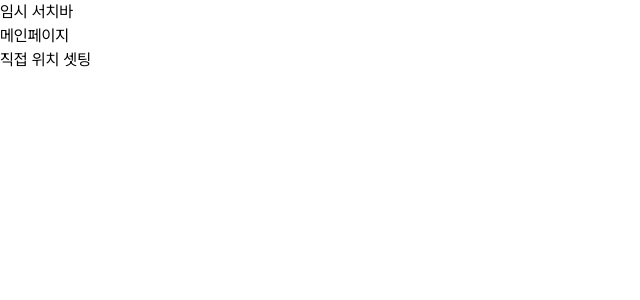
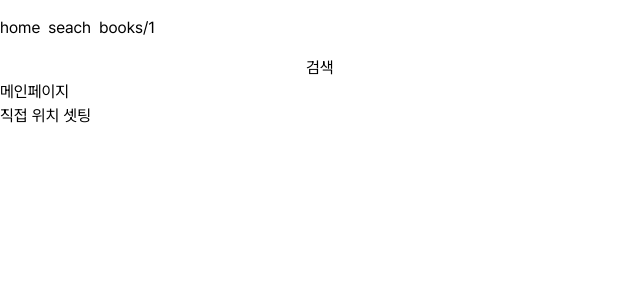
Before and after one commit to DongJae-Go-FE/Next.JS_15, a Next.js app: page / in a window 1280 px wide. Shown: the top 300 px of the page, without its empty margins (0-640 px from the left). Built offline with nearby package versions, Linux system fonts and the light colour scheme.

Commit message:
server components

```diff
--- /dev/null
+++ b/src/app/(with-searchbar)/_components/Client-components.tsx
@@ -0,0 +1,16 @@
+"use client";
+
+import { ReactNode } from "react";
+
+// import ServerComponents from "./Server-components";
+
+// export default function ClientComponent() {
+//   console.log("클라이언트 컴포넌트");
+//   return <ServerComponents />;
+// }
+//위처럼 import를 하는 것 보다는 props로 전달해주는 게 좋다
+
+export default function ClientComponent({ children }: { children: ReactNode }) {
+  console.log("클라이언트 컴포넌트");
+  return <div>{children}</div>;
+}
--- /dev/null
+++ b/src/app/(with-searchbar)/_components/SearchBar/SearchBar.tsx
@@ -0,0 +1,28 @@
+"use client";
+
+import { useRouter } from "next/navigation";
+import { useState } from "react";
+
+export default function SearchBar() {
+  const [search, setSearch] = useState("");
+
+  const { push } = useRouter();
+
+  return (
+    <div>
+      <input
+        type="text"
+        value={search}
+        onChange={(e) => setSearch(e.target.value)}
+      />
+      <button
+        type="button"
+        onClick={() => {
+          push(`/search/?q=${search}`);
+        }}
+      >
+        검색
+      </button>
+    </div>
+  );
+}
--- /dev/null
+++ b/src/app/(with-searchbar)/_components/SearchBar/index.ts
@@ -0,0 +1,3 @@
+import SearchBar from "./SearchBar";
+
+export default SearchBar;
--- /dev/null
+++ b/src/app/(with-searchbar)/_components/Server-components.tsx
@@ -0,0 +1,4 @@
+export default function ServerComponents() {
+  console.log("서버 컴포넌트")
+  return <div></div>;
+}
--- a/src/app/(with-searchbar)/layout.tsx
+++ b/src/app/(with-searchbar)/layout.tsx
@@ -1,7 +1,9 @@
+import SearchBar from "./_components/SearchBar";
+
 export default function Layout({ children }: { children: React.ReactNode }) {
   return (
     <div>
-      <div>임시 서치바</div>
+      <SearchBar />
       {children}
       직접 위치 셋팅
     </div>
--- a/src/app/(with-searchbar)/page.tsx
+++ b/src/app/(with-searchbar)/page.tsx
@@ -1,10 +1,25 @@
-export default async function Home() {
+import ClientComponent from "./_components/Client-components";
+import ServerComponents from "./_components/Server-components";
+
+export default function Home() {
+  console.log("홈");
   return (
     <div>
-      <main>메인페이지</main>
+      <main>
+        메인페이지
+        <ClientComponent>
+          <ServerComponents />
+        </ClientComponent>
+      </main>
     </div>
   );
 }
 
 //() 소괄호 폴더명으로 이렇게 감싸는 것을 라우트 그룹 Route Group이라고 함
 //URL 경로에는 영향을 주지 않고 layout만 그룹으로 하기 용이 즉 (라우트명)은 URL에 포함X
+
+// 앱라우터에서 디폴트로 서버 컴포넌트
+//서버 컴포넌트에서는 브라우저에서 안 실행하기 때문에 콘솔창에 console.log()안찍힘
+
+
+// 이렇게 children으로 전달한 서버 컴포넌트는 클라이언트 컴포넌트로 변환 안함
--- a/src/app/(with-searchbar)/search/page.tsx
+++ b/src/app/(with-searchbar)/search/page.tsx
@@ -1,3 +1,4 @@
+import ClientComponent from "../_components/Client-components";
 
 //리액트 서버 컴포넌트이기 때문 async를 붙일 수 있다
 export default async function page({
@@ -7,5 +8,12 @@ export default async function page({
 }) {
   const { q } = await searchParams;
 
-  return <div>검색페이지:{q}</div>;
+  return (
+    <div>
+      검색페이지:{q}
+      <ClientComponent>
+        <></>
+      </ClientComponent>
+    </div>
+  );
 }
--- a/src/app/layout.tsx
+++ b/src/app/layout.tsx
@@ -3,6 +3,8 @@ import AuthProvider from "@/components/Provider/AuthProvider";
 
 import localFont from "next/font/local";
 import "./globals.css";
+
+import Header from "@/components/Header";
 
 export const pretendard = localFont({
   src: "fonts/PretendardVariable.woff2",
@@ -23,7 +25,10 @@ export default function RootLayout({
   return (
     <html lang="ko" className={pretendard.className}>
       <AuthProvider>
-        <body>{children}</body>
+        <body>
+          <Header />
+          {children}
+        </body>
       </AuthProvider>
     </html>
   );
--- /dev/null
+++ b/src/components/Header/Header.tsx
@@ -0,0 +1,21 @@
+import Link from "next/link";
+
+export default function Header() {
+  return (
+    <header className="h-14 w-full">
+      <nav className="flex h-full w-full items-center">
+        <ul className="flex gap-x-2">
+          <li>
+            <Link href="/">home</Link>
+          </li>
+          <li>
+            <Link href="/search">seach</Link>
+          </li>
+          <li>
+            <Link href="/books/1">books/1</Link>
+          </li>
+        </ul>
+      </nav>
+    </header>
+  );
+}
--- /dev/null
+++ b/src/components/Header/index.ts
@@ -0,0 +1,3 @@
+import Header from "./Header";
+
+export default Header;
```
Also changed, not shown: text.txt.
